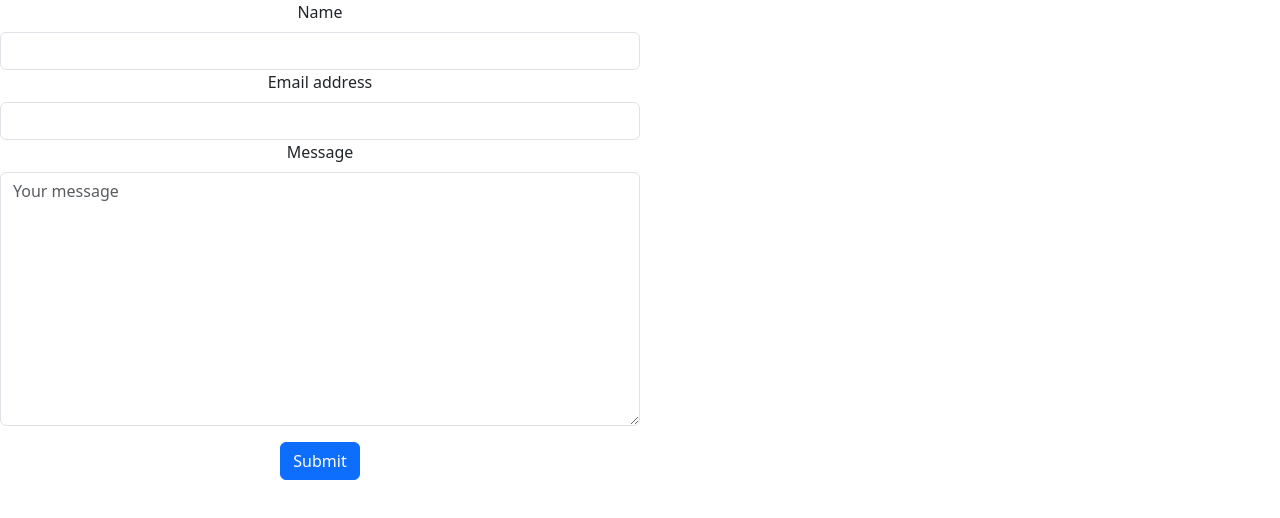
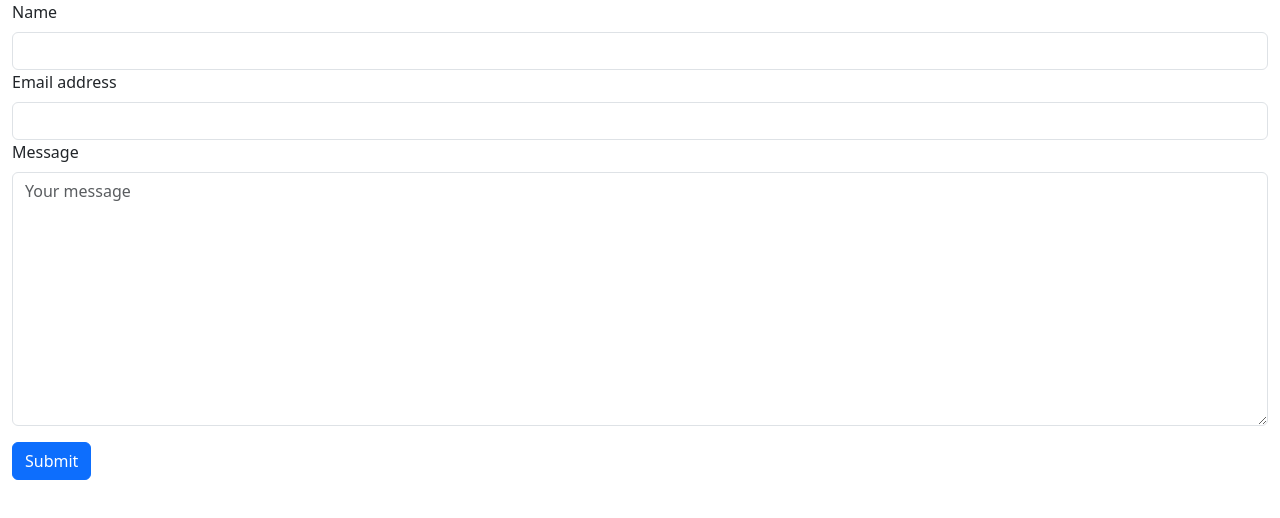
Before and after one commit to mintoua/angular-course, an Angular app: page / in a window 1280 px wide. Shown: the top 518 px of the page. Built offline with nearby package versions, Linux system fonts and the light colour scheme.

Commit message:
updated seance4

```diff
--- a/src/app/app.component.html
+++ b/src/app/app.component.html
@@ -21,31 +21,38 @@
   <a [href]="postUrl" target="_blank" [style.display]="postUrl ? 'block' : 'none' ">More details</a>
 </div>
 -->
-<div class="form-area">
-<form [formGroup]="form" >
+<div class="container-fluid">
+<form [formGroup]="monFormulaire" >
   <div class="form-group">
     <label for="inputName" class="form-label">Name</label>
-    <input formControlName='username'  name="username"
-           type="text" class="form-control" id="inputName">
+
+    <input formControlName='username'  name="username" type="text" class="form-control" id="inputName">
+
     <div class="alert alert-danger" *ngIf="Username.touched && Username.invalid">
       <div *ngIf="Username.errors?.required"> Is required</div>
       <div *ngIf="Username.errors?.minLength"> Min char 5</div>
     </div>
+
+
   </div>
   <div class="form-group">
     <label for="inputEmail" class="form-label">Email address</label>
-    <input formControlName='email' name="email"  type="email"
-           class="form-control" id="inputEmail" >
+
+    <input formControlName='email'   type="email" class="form-control" id="inputEmail" >
+
     <div class="alert alert-danger" *ngIf="Email.touched && Email.invalid">
       <div *ngIf="Email.errors?.required"> Is required</div>
       <div *ngIf="Email.errors?.pattern"> Invalid </div>
     </div>
+
   </div>
   <div class="form-group mb-3">
     <label for="inputMessage" class="form-label">Message</label>
+
     <textarea formControlName='message' name="message"
               class="form-control" id="inputMessage" cols="30" rows="10"
               placeholder="Your message" ></textarea>
+
     <div class="alert alert-danger" *ngIf="Message.touched && Message.invalid">
       <div *ngIf="Message.errors?.required"> Is required</div>
     </div>
--- a/src/app/app.component.ts
+++ b/src/app/app.component.ts
@@ -13,10 +13,10 @@ export class AppComponent {
   postUrl: string | undefined;
   addBackground: boolean | undefined;*/
 
-  form: any;
+  monFormulaire: any;
 
   constructor() {
-    this.form = new FormGroup(
+    this.monFormulaire = new FormGroup(
       {
         email: new FormControl('',[
           Validators.required,
@@ -34,14 +34,14 @@ export class AppComponent {
   }
 
   get Username(){
-    return this.form.get('username');
+    return this.monFormulaire.get('username');
   }
 
   get Email(){
-    return this.form.get('email');
+    return this.monFormulaire.get('email');
   }
 
   get Message(){
-    return this.form.get('message');
+    return this.monFormulaire.get('message');
   }
 }
```
